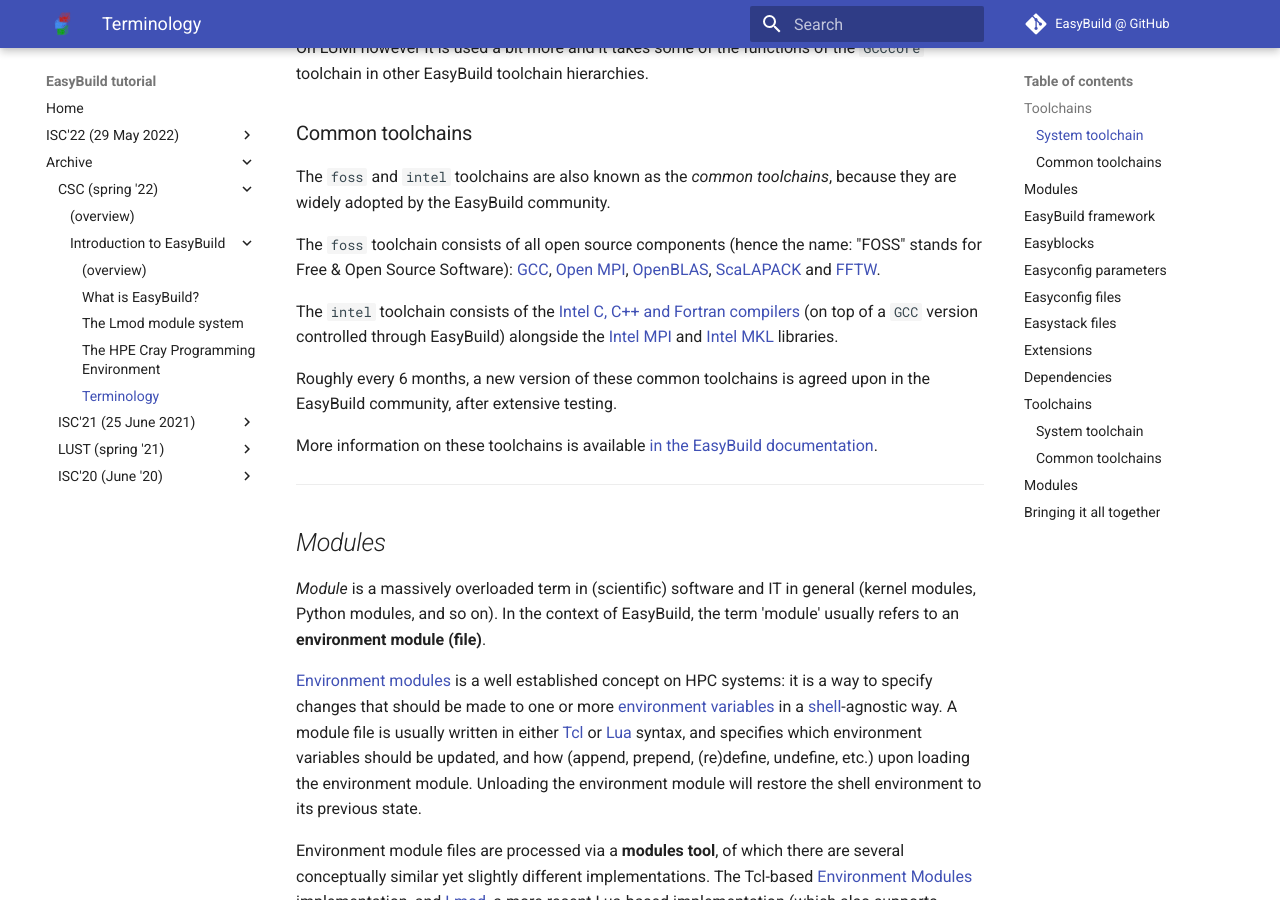
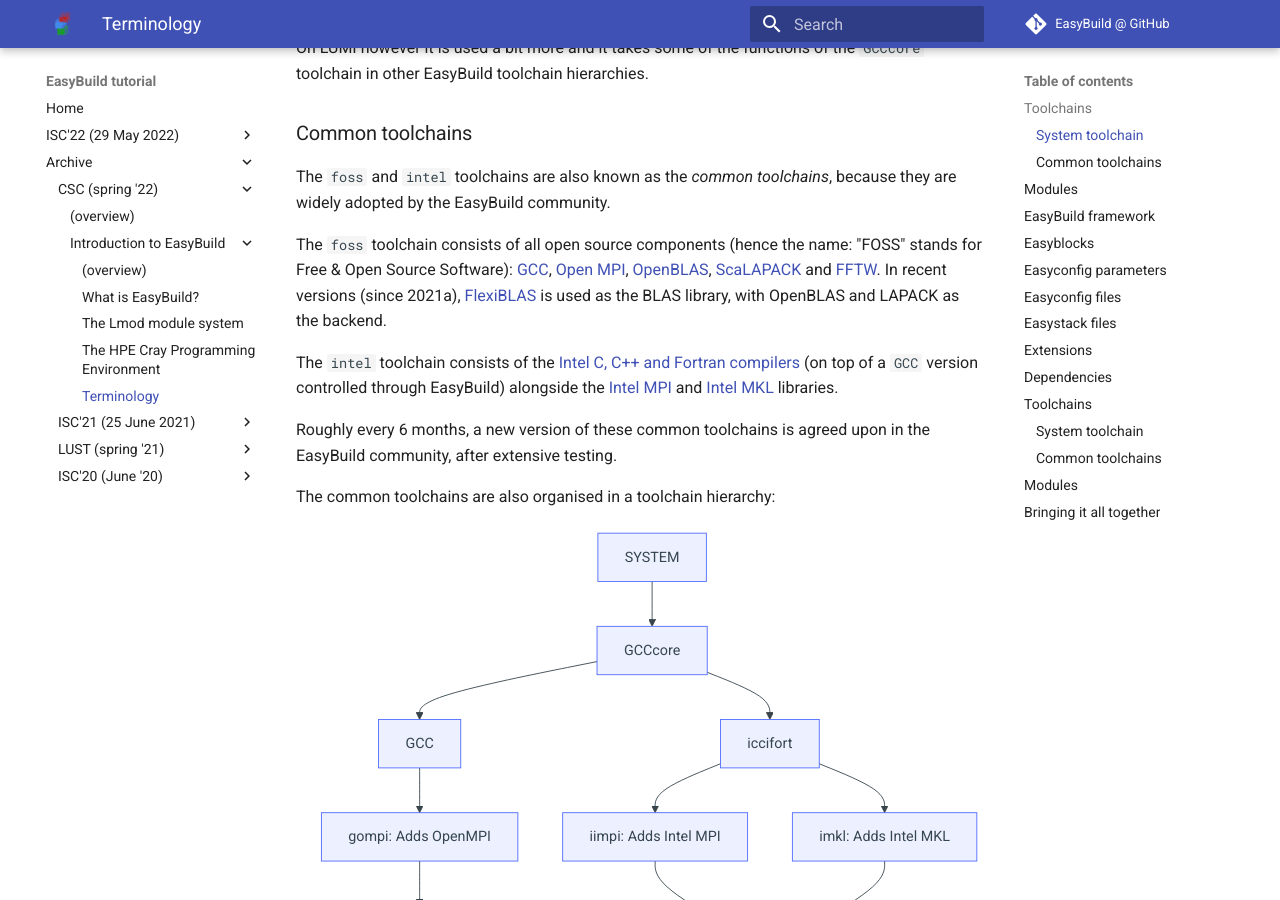
Before and after one commit to easybuilders/easybuild-tutorial, an MkDocs documentation site: the page built from docs/2022-CSC_and_LO/1_04_terminology.md, in a window 1280 px wide and 900 px high, scrolled down 1706 px. Built offline with MkDocs 1.6.1 and Material for MkDocs 9.7.7, drawn with Linux system fonts in a browser that asks for light colours.

Commit message:
Add a mermaid.js diagram with the toolchain hierarchy.

````diff
--- a/docs/2022-CSC_and_LO/1_04_terminology.md
+++ b/docs/2022-CSC_and_LO/1_04_terminology.md
@@ -12,7 +12,7 @@ It is important to be familiar with these terms, so we'll briefly cover them one
 
 ---
 
-## *Toolchains*
+## Toolchains
 
 A *compiler toolchain* (or just *toolchain* for short) is a **set of [compilers](https://en.wikipedia.org/wiki/Compiler)**,
 which are used to build software from source, together with a set of **additional libraries** that provide further core functionality.
@@ -82,6 +82,8 @@ because they are widely adopted by the EasyBuild community.
 The `foss` toolchain consists of all open source components (hence the name:
 "FOSS" stands for Free & Open Source Software): [GCC](https://gcc.gnu.org/), [Open MPI](https://www.open-mpi.org/), [OpenBLAS](https://www.openblas.net/),
 [ScaLAPACK](https://www.netlib.org/scalapack/) and [FFTW](http://fftw.org/).
+In recent versions (since 2021a), [FlexiBLAS](https://www.mpi-magdeburg.mpg.de/projects/flexiblas)
+is used as the BLAS library, with OpenBLAS and LAPACK as the backend.
 
 The `intel` toolchain consists of the [Intel C, C++ and Fortran compilers](https://software.intel.com/content/www/us/en/develop/tools/compilers.html) (on top of a `GCC` version
 controlled through EasyBuild) alongside the [Intel MPI](https://software.intel.com/content/www/us/en/develop/tools/mpi-library.html) and [Intel MKL](https://software.intel.com/content/www/us/en/develop/tools/math-kernel-library.html) libraries.
@@ -89,11 +91,27 @@ controlled through EasyBuild) alongside the [Intel MPI](https://software.intel.c
 Roughly every 6 months, a new version of these common toolchains is agreed upon
 in the EasyBuild community, after extensive testing.
 
+The common toolchains are also organised in a toolchain hierarchy:
+
+```mermaid
+graph TD;
+A[SYSTEM] --> B[GCCcore];
+B --> C[GCC];
+B --> D[iccifort];
+C --> E[gompi: Adds OpenMPI];
+D --> F[iimpi: Adds Intel MPI];
+D --> G[imkl: Adds Intel MKL];
+E --> H[foss: Adds OpenBLAS, LAPACK, ScaLAPACK, FFTW];
+F --> I[intel];
+G --> I;
+```
+
 More information on these toolchains is available [in the EasyBuild documentation](https://docs.easybuild.io/en/latest/Common-toolchains.html).
+
 
 ---
 
-## *Modules*
+## Modules
 
 *Module* is a massively overloaded term in (scientific) software and IT in general
 (kernel modules, Python modules, and so on).
@@ -121,7 +139,7 @@ session such that the corresponding software installation can be used.
 
 ---
 
-## *EasyBuild framework*
+## EasyBuild framework
 
 The EasyBuild *framework* consists of a set of Python modules organised in packages (``easybuild.framework``,
 ``easybuild.toolchains``, ``easybuild.tools``, etc.) that collectively form **the core of EasyBuild**,
@@ -137,7 +155,7 @@ the necessary functionality to facilitate this.
 
 ---
 
-## *Easyblocks*
+## Easyblocks
 
 An *easyblock* is **a Python module that implements a specific software installation procedure**,
 and can be viewed as a plugin to the EasyBuild framework. Easyblocks can be either *generic* or *software-specific*.
@@ -158,7 +176,7 @@ in the [``easybuild-easyblocks`` repository on GitHub](https://github.com/easybu
 
 ---
 
-## *Easyconfig parameters*
+## Easyconfig parameters
 
 An **easyconfig parameter** specifies a particular aspect of a software installation that should be performed by
 EasyBuild.
@@ -188,7 +206,7 @@ only supported by certain easyblocks, and only make sense for particular (types
 
 ---
 
-## *Easyconfig files*
+## Easyconfig files
 
 *Easyconfig files* (or *easyconfigs* for short), are **simple text files written in Python syntax
 that specify what EasyBuild should install**.
@@ -211,7 +229,7 @@ the EasyBuild community maintains a large (and growing) collection of easyconfig
 
 ---
 
-## *Easystack files*
+## Easystack files
 
 [**Easystack files**](https://docs.easybuild.io/en/latest/Easystack-files.html)
 are a new concept in EasyBuild, providing a way to define a *software stack*
@@ -227,7 +245,7 @@ which means it is subject to change in future EasyBuild releases, and may be pro
 
 ---
 
-## *Extensions*
+## Extensions
 
 *Extensions* is the collective term we use for **additional software packages that can be installed
 on top of another software package**. Common examples are *Python packages*, *R libraries*, and *Perl modules*.
@@ -244,7 +262,7 @@ Extensions can be installed in different ways:
 
 ---
 
-## *Dependencies*
+## Dependencies
 
 A *dependency* is a common term in the context of software. It refers to **a software
 package that is either strictly required by other software, or that can be leveraged to
@@ -266,7 +284,7 @@ but we will discriminate build-only dependencies.
 
 ---
 
-## *Toolchains*
+## Toolchains
 
 A *compiler toolchain* (or just *toolchain* for short) is a **set of [compilers](https://en.wikipedia.org/wiki/Compiler)**,
 which are used to build software from source, together with a set of **additional libraries** that provide further core functionality.
@@ -319,7 +337,7 @@ More information on these toolchains is available [in the EasyBuild documentatio
 
 ---
 
-## *Modules*
+## Modules
 
 *Module* is a massively overloaded term in (scientific) software and IT in general
 (kernel modules, Python modules, and so on).
@@ -347,7 +365,7 @@ session such that the corresponding software installation can be used.
 
 ---
 
-## *Bringing it all together*
+## Bringing it all together
 
 The EasyBuild **framework** leverages **easyblocks** to automatically build and install
 (scientific) software, potentially including additional **extensions**, using a particular compiler **toolchain**,
````
